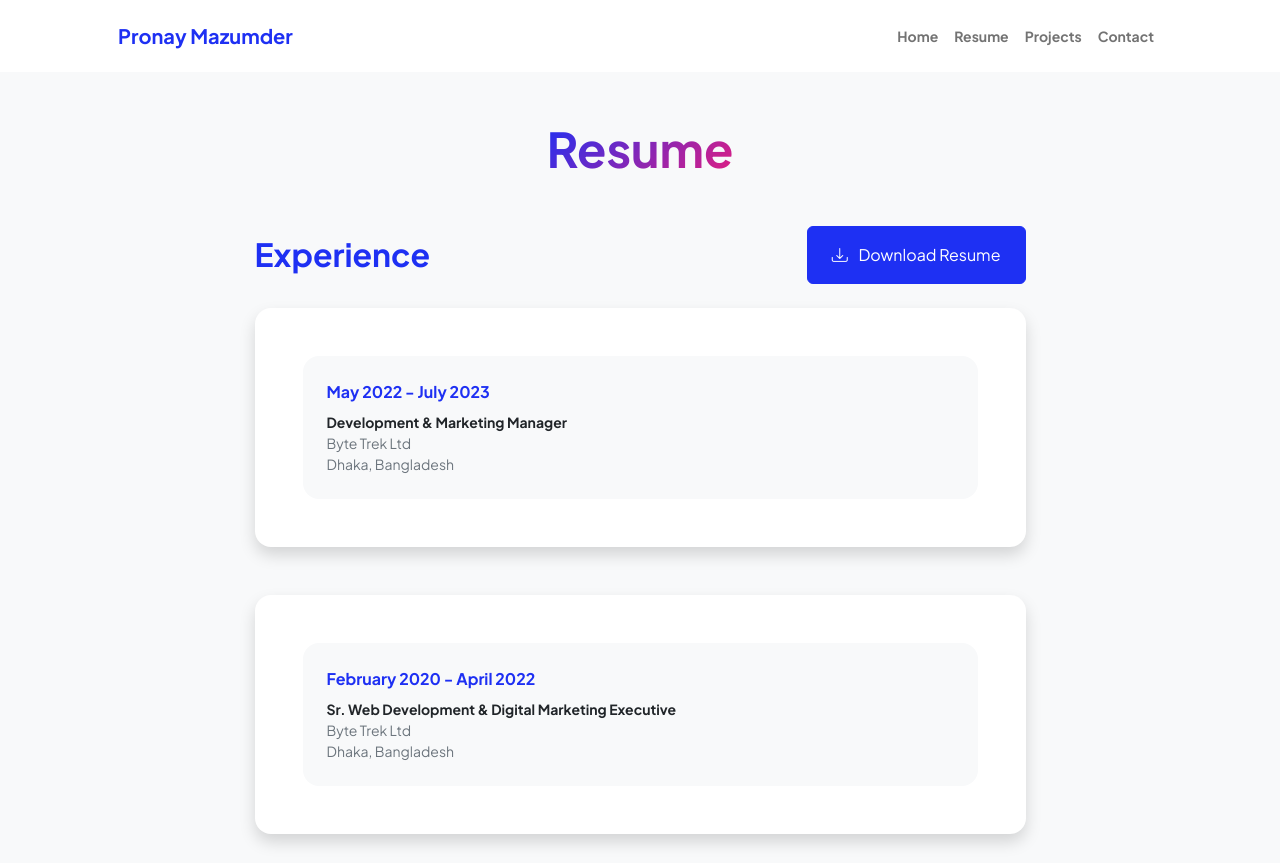
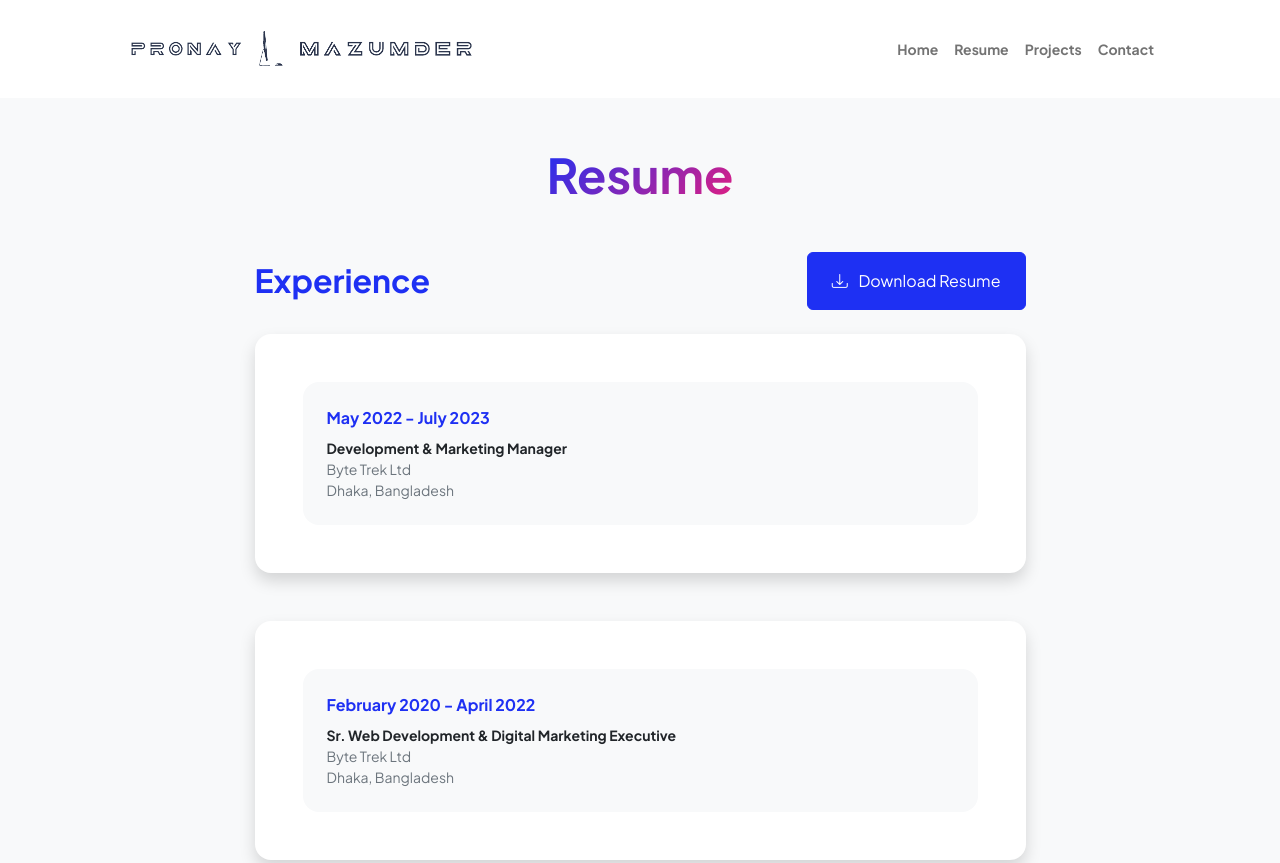
Before and after one commit to pronaymazumder/portfolio, a plain HTML site: page resume.html in a window 1280 px wide. Shown: the top 863 px of the page. Drawn offline with nearby package versions, Linux system fonts and the light colour scheme.

Commit message:
Update resume.html

```diff
--- a/resume.html
+++ b/resume.html
@@ -22,7 +22,7 @@
             <!-- Navigation-->
             <nav class="navbar navbar-expand-lg navbar-light bg-white py-3">
                 <div class="container px-5">
-                    <a class="navbar-brand" href="index.html"><span class="fw-bolder text-primary">Pronay Mazumder</span></a>
+                    <a class="navbar-brand" href="index.html"><span class="logo"><img src="assets/logo.png" width="369" height="56" alt="pronay_mazumder_logo"></span></a>
                     <button class="navbar-toggler" type="button" data-bs-toggle="collapse" data-bs-target="#navbarSupportedContent" aria-controls="navbarSupportedContent" aria-expanded="false" aria-label="Toggle navigation"><span class="navbar-toggler-icon"></span></button>
                     <div class="collapse navbar-collapse" id="navbarSupportedContent">
                         <ul class="navbar-nav ms-auto mb-2 mb-lg-0 small fw-bolder">
```
